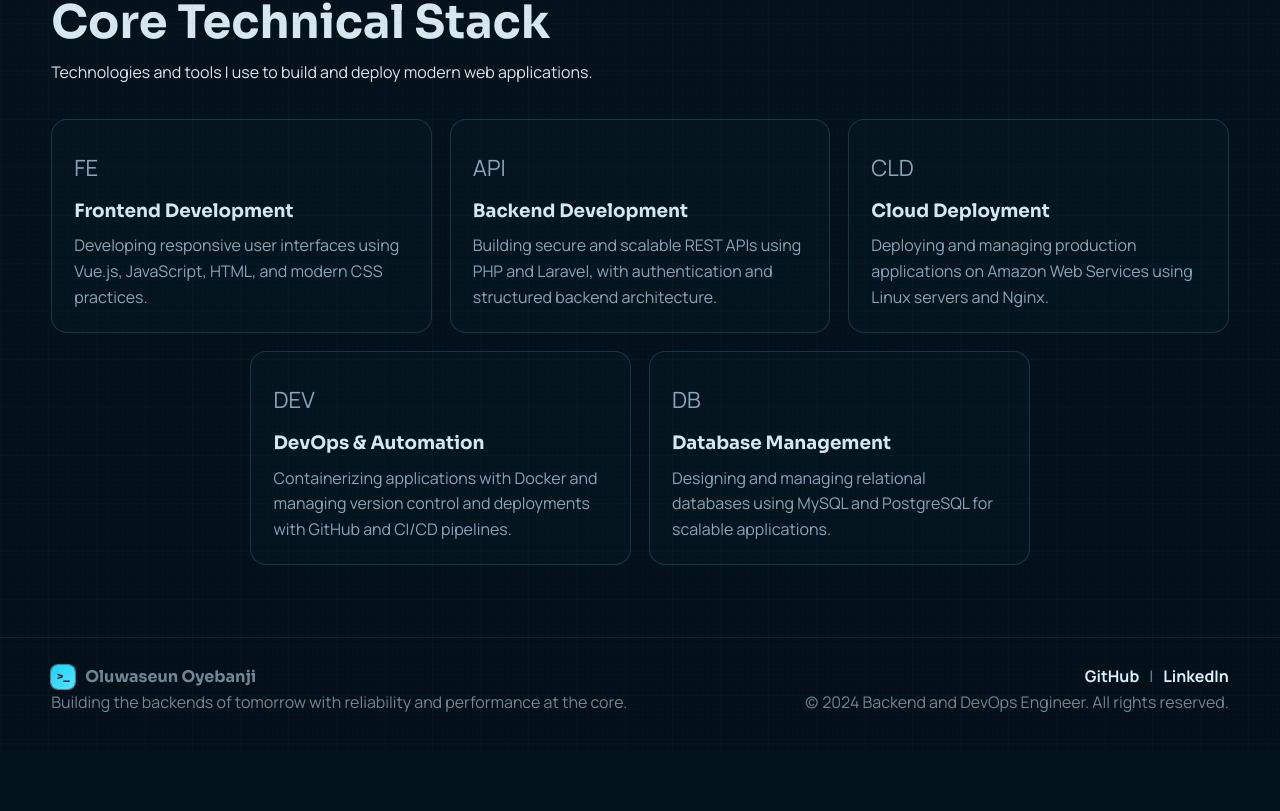
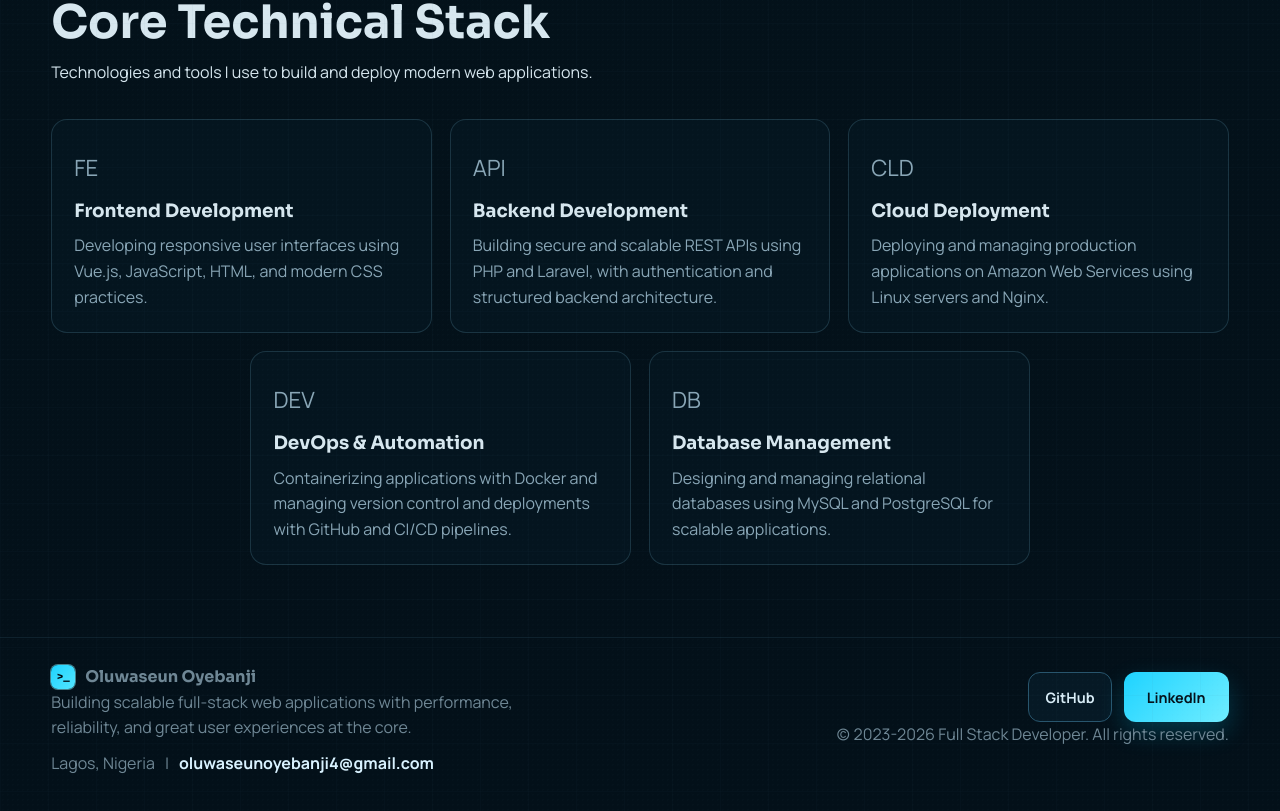
Before and after one commit to seunshyne/myPortfolio, a Vue app: page / in a window 1280 px wide. Shown: the part 1033-1844 px from the top of the page. Before the commit the page ends 1784 px from the top, so only its background shows below. Built offline with nearby package versions, Linux system fonts and the light colour scheme.

Commit message:
Profile update

```diff
--- a/src/assets/main.css
+++ b/src/assets/main.css
@@ -887,6 +887,10 @@ h2 {
   gap: 24px;
 }
 
+.footer-intro {
+  max-width: 520px;
+}
+
 .brand-line {
   display: flex;
   align-items: center;
@@ -897,6 +901,27 @@ h2 {
 
 .site-footer p {
   color: var(--text-muted);
+}
+
+.footer-meta {
+  margin-top: 10px;
+  display: flex;
+  flex-wrap: wrap;
+  gap: 10px;
+  color: var(--text-muted);
+}
+
+.footer-meta a {
+  color: #d9f2ff;
+  font-weight: 700;
+}
+
+.footer-actions {
+  margin-top: 8px;
+  display: flex;
+  justify-content: flex-end;
+  flex-wrap: wrap;
+  gap: 12px;
 }
 
 .footer-links {
@@ -1003,4 +1028,8 @@ h2 {
   .footer-links {
     justify-content: flex-start;
   }
+
+  .footer-actions {
+    justify-content: flex-start;
+  }
 }
--- a/src/components/layout/SiteFooter.vue
+++ b/src/components/layout/SiteFooter.vue
@@ -1,27 +1,42 @@
 <template>
   <footer id="contact" class="site-footer">
     <div class="container footer-inner">
-      <div>
-        <p class="brand-line"><span class="brand-icon small">&gt;_</span> Oluwaseun Oyebanji</p>
-        <p>Building the backends of tomorrow with reliability and performance at the core.</p>
+      <div class="footer-intro">
+        <p class="brand-line">
+          <span class="brand-icon small">&gt;_</span> Oluwaseun Oyebanji
+        </p>
+        <p>
+          Building scalable full-stack web applications with performance,
+          reliability, and great user experiences at the core.
+        </p>
+        <p class="footer-meta">
+          <span>Lagos, Nigeria</span>
+          <span>|</span>
+          <a href="mailto:oluwaseunoyebanji4@gmail.com"
+            >oluwaseunoyebanji4@gmail.com</a
+          >
+        </p>
       </div>
       <div class="footer-right">
-        <p class="footer-links">
+        <div class="footer-actions">
           <a
+            class="cv-btn"
             href="https://github.com/seunshyne"
             aria-label="GitHub profile"
             target="_blank"
             rel="noopener noreferrer"
             >GitHub</a
           >
-          <span>|</span>
-          <a href="https://linkedin.com/in/oluwaseunoyebanji"
-          aria-label="LinkedIn profile"
-          target="_blank"
-          rel="noopener noreferrer"
-          >LinkedIn</a>
-        </p>
-        <p>(c) 2024 Backend and DevOps Engineer. All rights reserved.</p>
+          <a
+            class="hire-btn"
+            href="https://linkedin.com/in/oluwaseunoyebanji"
+            aria-label="LinkedIn profile"
+            target="_blank"
+            rel="noopener noreferrer"
+            >LinkedIn</a
+          >
+        </div>
+        <p>(c) 2023-2026 Full Stack Developer. All rights reserved.</p>
       </div>
     </div>
   </footer>
--- a/src/components/layout/SiteHeader.vue
+++ b/src/components/layout/SiteHeader.vue
@@ -16,7 +16,7 @@
 
       <div class="nav-actions">
         <a class="cv-btn" href="#" download>Download CV</a>
-        <a class="hire-btn" href="#contact">Hire Me</a>
+        <a class="hire-btn" href="/#contact">Hire Me</a>
       </div>
     </div>
   </header>
```
